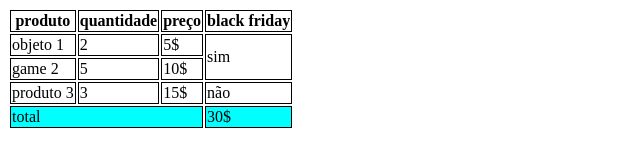
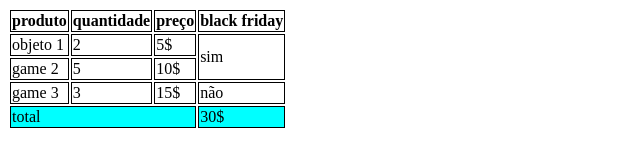
Before and after one commit to iogoceccon/aula-programa-o, a plain HTML site: page index.html in a window 1280 px wide. Shown: the whole page, without its empty margins (0-640 px from the left). Drawn offline with Linux system fonts and the light colour scheme.

Commit message:
mudando produto para game na coluna do produto

```diff
--- a/index.html
+++ b/index.html
@@ -41,7 +41,7 @@
 
     </tr>
     <tr>
-        <td>produto 3</td>
+        <td>game 3</td>
         <td>3</td>
         <td>15$</td>
         <td>não</td>
```
